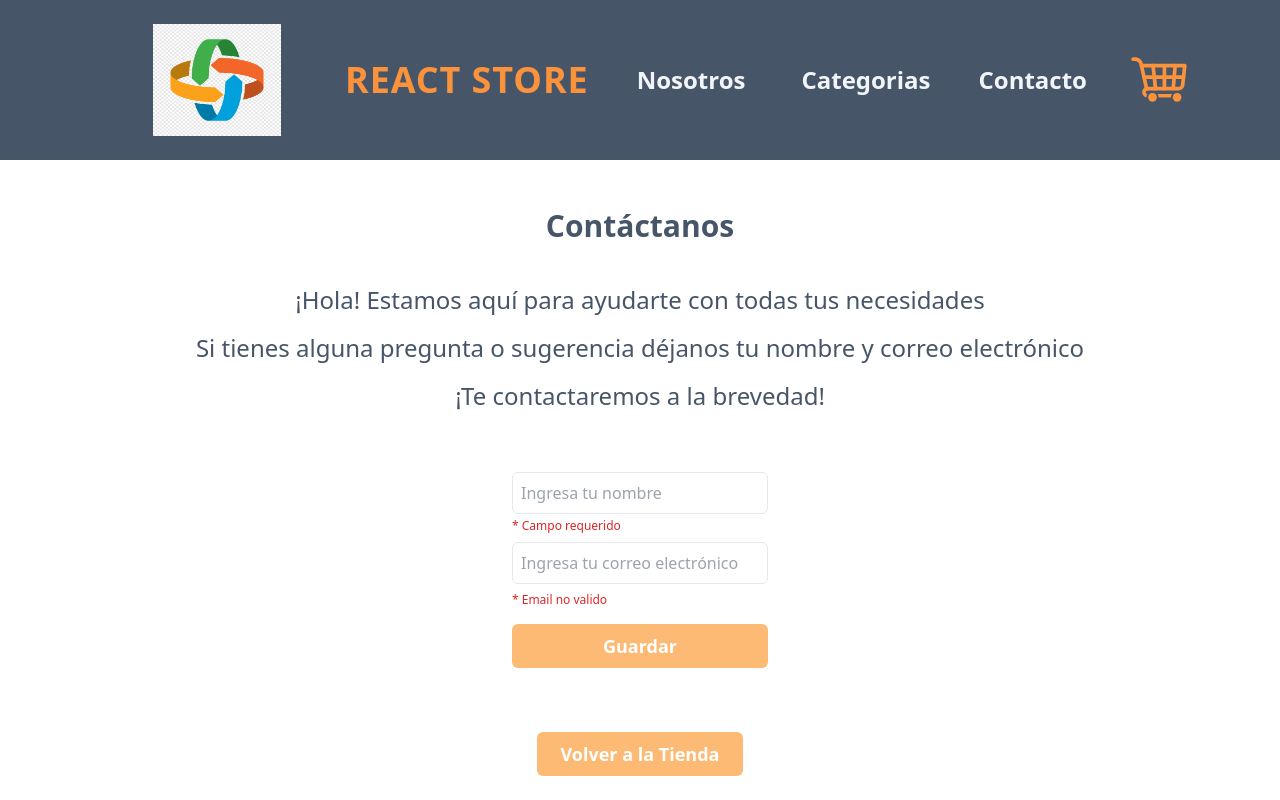
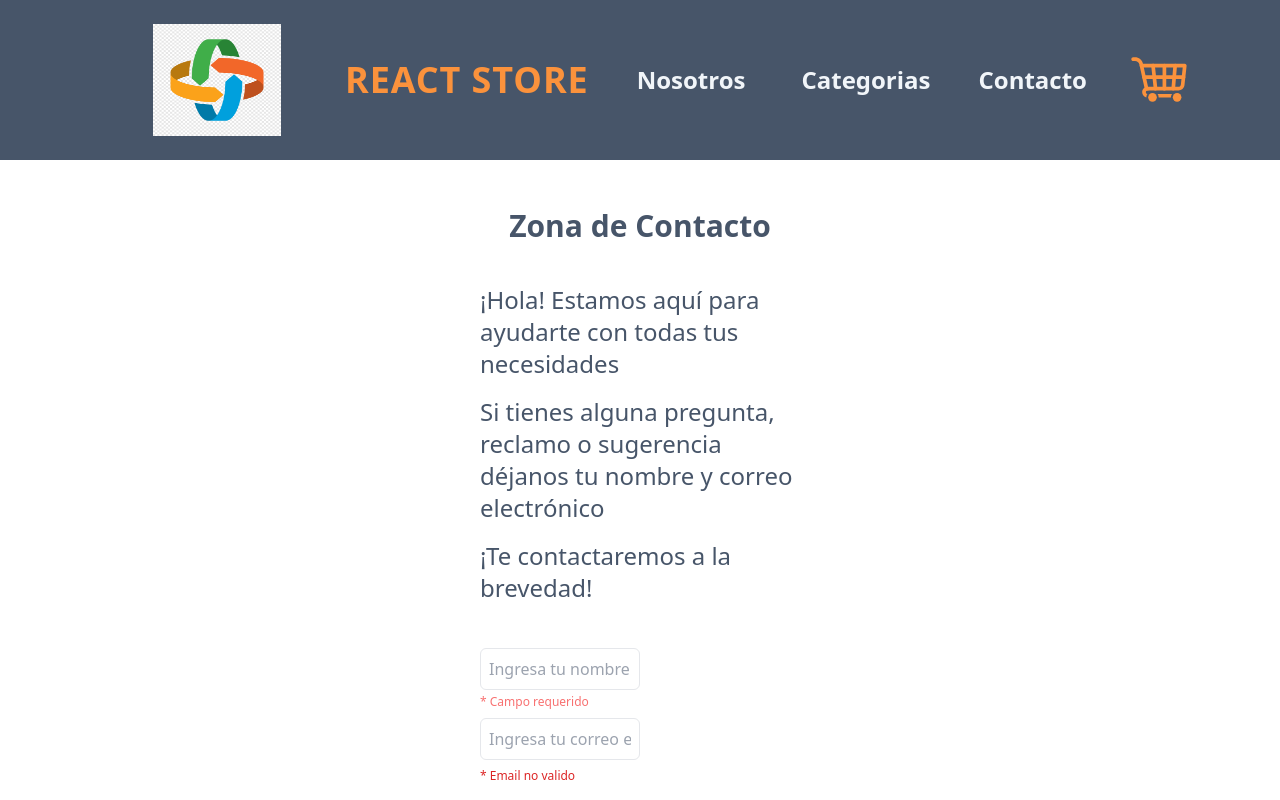
Before and after one commit to rofaba/coder-react-app-rodrigofaure, a React (Create React App) app: page /contacto in a window 1280 px wide. Shown: the top 800 px of the page. Built offline with nearby package versions, Linux system fonts and the light colour scheme.

Commit message:
code review pages

```diff
--- a/src/components/ContactForm/ContactForm.js
+++ b/src/components/ContactForm/ContactForm.jsx
@@ -28,7 +28,7 @@ const ContactForm = () => {
     };
     const emailCollectionRef = collection(db, "emails");
     await addDoc(emailCollectionRef, emaildecontacto).then(({ id }) => {
-      console.log("Datos de contacto guardados con ID: ", id);
+      console.log("datos de contacto guardados, id: ", id);
     });
     setInputName("");
     setInputEmail("");
@@ -36,17 +36,17 @@ const ContactForm = () => {
   return (
     <form className="background py-4 flex flex-col" onSubmit={handleSubmit}>
       <input
-        className="border w-64 text-slate-600 p-2 my-1 rounded-md"
+        className="border w-1/2 text-slate-600 p-2 my-1 rounded-md"
         type="text"
         placeholder="Ingresa tu nombre"
         value={inputName}
         onChange={(e) => setInputName(e.target.value)}
       />
       {inputName === "" && (
-        <span className="text-xs text-red-600 ">{mensajeError}</span>
+        <span className="text-xs text-red-400 ">{mensajeError}</span>
       )}
       <input
-        className="border w-64 text-slate-600 p-2 my-2 rounded-md"
+        className="border w-1/2 text-slate-400 p-2 my-2 rounded-md"
         type="email"
         placeholder="Ingresa tu correo electrónico"
         value={inputEmail}
@@ -57,10 +57,10 @@ const ContactForm = () => {
       )}
 
       <button
-        className="py-2 px-6 bg-orange-300 mt-4 text-white text-lg font-bold rounded-md hover:bg-orange-400"
+        className="py-2 px-6 bg-orange-300 mt-8 text-white text-lg font-bold rounded-md hover:bg-orange-400"
         type="submit"
       >
-        Guardar
+        Guardar Datos
       </button>
     </form>
   );
--- a/src/components/EndSale/EndSale.jsx
+++ b/src/components/EndSale/EndSale.jsx
@@ -9,7 +9,7 @@ const EndSale = ({ idventa, name, lastName }) => {
           Compra finalizada exitosamente
         </h1>
         <div className="flex flex-col items-start ">
-          <p className="text-lg text-slate-600  py-4 px-6 ">
+          <p className="text-lg text-slate-600 font-semi-bold py-4 px-6 ">
             {" "}
             Estimado(a) {name} {lastName}{" "}
           </p>
--- a/src/components/ItemListContainer/ItemListContainer.js
+++ b/src/components/ItemListContainer/ItemListContainer.js
@@ -43,7 +43,7 @@ const ItemListContainer = (props) => {
       {loading ? (
         <>
           <br></br>
-          <p className="grid text-orange-400 animate-bounce text-3xl justify-center">
+          <p className="grid text-orange-400 animate-bounce text-2xl justify-center">
             {" "}
             - - Obteniendo Productos - - {" "}
           </p>
--- a/src/pages/Contact/Contact.jsx
+++ b/src/pages/Contact/Contact.jsx
@@ -4,15 +4,15 @@ import ContactForm from "../../components/ContactForm/ContactForm";
 const Contact = () => {
 
     return (
-      <div className=" flex flex-col items-center">
-      <h1 className="text-3xl text-center font-semibold text-slate-600 py-8"> Contáctanos </h1>
-      <p className="text-2xl py-2 text-slate-600 max-w-prose"> ¡Hola! Estamos aquí para ayudarte con todas tus necesidades  </p>
-      <p className="text-2xl py-2 text-slate-600 max-w-prose" > Si tienes alguna pregunta o sugerencia déjanos tu nombre y correo electrónico </p>
-      <p className="text-2xl py-2 text-slate-600 max-w-prose mb-8" > ¡Te contactaremos a la brevedad!</p>
+      <div className=" flex flex-col px-96 mx-24">
+      <h1 className="text-3xl text-center font-semibold text-slate-600 py-8"> Zona de Contacto </h1>
+      <p className="flex-start text-2xl py-2 text-slate-600 max-w-prose text-start"> ¡Hola! Estamos aquí para ayudarte con todas tus necesidades  </p>
+      <p className="text-2xl py-2 text-slate-600 max-w-prose" > Si tienes alguna pregunta, reclamo o sugerencia déjanos tu nombre y correo electrónico </p>
+      <p className="text-2xl py-2 text-slate-600 max-w-prose mb-4" > ¡Te contactaremos a la brevedad!</p>
 
       <ContactForm />
 
-      <div className="flex justify-end mt-12 mb-20">
+      <div className="flex justify-end mt-8 mb-20">
               <Link to="/">
 
                   <button className="py-2 px-6 mx-auto bg-orange-300 text-white text-lg font-bold rounded-md hover:bg-orange-400">
--- a/src/pages/Nosotros/Nosotros.jsx
+++ b/src/pages/Nosotros/Nosotros.jsx
@@ -3,17 +3,17 @@ import { Link } from "react-router-dom";
 
 const Nosotros = () => {
   return (
-    <div className=" flex flex-col items-center">
+    <div className=" flex flex-col px-96 mx-24">
       <h1 className="text-3xl text-center font-semibold text-slate-600 py-8"> Quiénes somos </h1>
-      <p className="text-2xl py-2 text-slate-600 max-w-prose"> Somos una tienda departamental en línea para encontrar todo lo que necesites </p>
-      <p className="text-2xl py-2 text-slate-600 max-w-prose" >Ofrecemos una amplia variedad de productos de calidad a precios competitivos</p>
-      <p className="text-2xl py-2 text-slate-600 max-w-prose mb-20" >Disfruta de la comodidad de comprar en línea sin salir de casa con envíos rápidos y seguros</p>
-      <p className="text-2xl py-2 text-slate-600 max-w-prose mb-12" > ¡Haz tu mejor compra ahora!</p>
+      <p className="text-2xl py-2  text-slate-600 max-w-prose"> Somos una tienda departamental en línea para encontrar todo lo que necesites </p>
+      <p className="text-2xl py-2  text-slate-600 max-w-prose" >Ofrecemos una amplia variedad de productos de calidad a precios competitivos</p>
+      <p className="text-2xl py-2  text-slate-600 max-w-prose mb-20" >Disfruta la comodidad de comprar en línea sin salir de casa, envíos rápidos y seguros</p>
+      <p className="text-2xl py-2  text-slate-600 max-w-prose mb-12" > ¡Haz tu mejor compra ahora!</p>
 
       <div className="flex justify-end mb-20">
               <Link to="/">
                 <div className="">
-                  <button className="py-2 px-6 mx-auto bg-orange-300 text-white text-lg font-bold rounded-md hover:bg-orange-400">
+                  <button className="py-2 px-6 mr-72 bg-orange-300 text-white text-lg font-bold rounded-md hover:bg-orange-400">
                     {" "}
                     Ir a la Tienda {" "}
                   </button>
```
